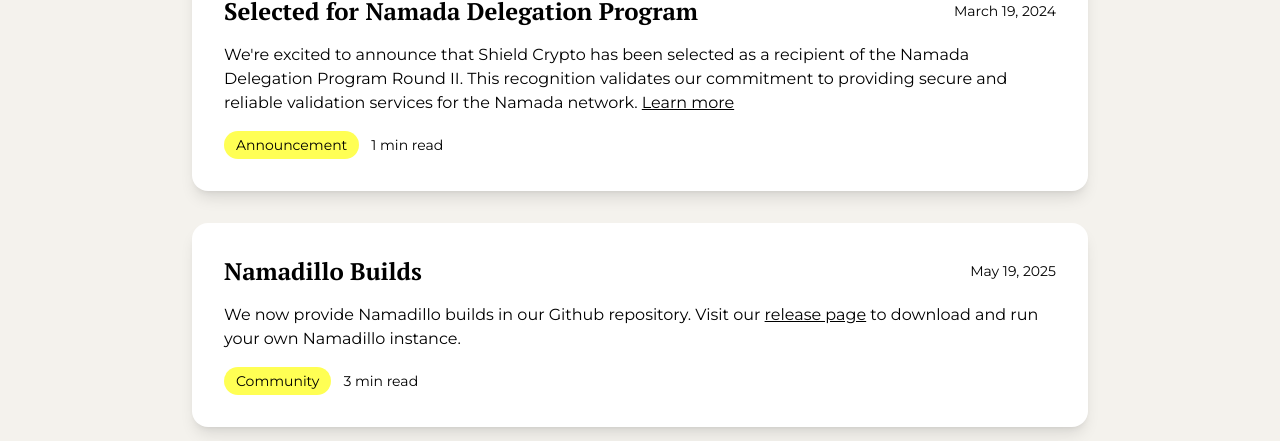
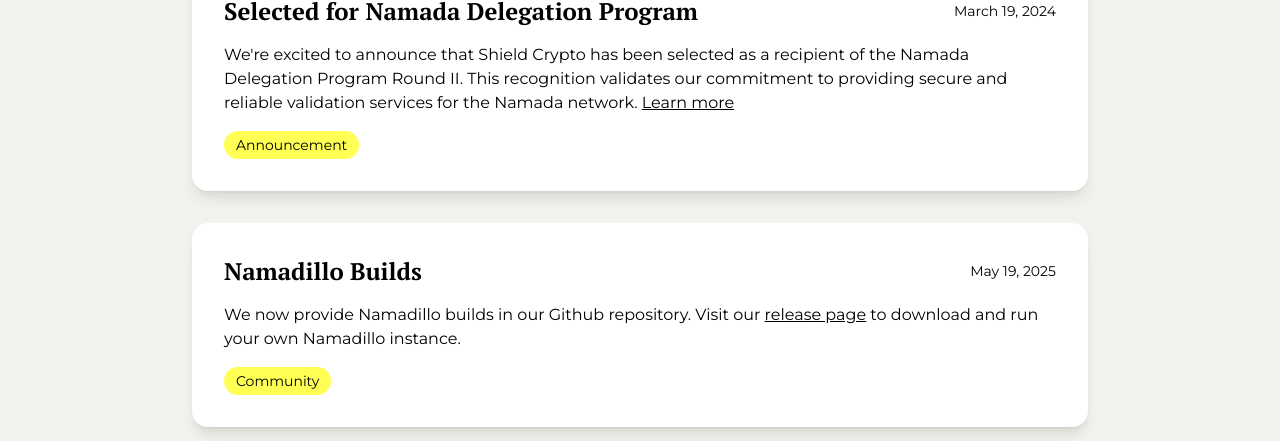
Before and after one commit to shield-crypto/public-website, a plain HTML site: page index.html in a window 1280 px wide. Shown: the part 3437-3878 px from the top of the page. Drawn offline with Linux system fonts and the light colour scheme; no server answers.

Commit message:
deploy: shield-crypto/landingpage@630cbbb30fb5833e118f47ddea1025e54e21d5e8

```diff
--- a/index.html
+++ b/index.html
@@ -445,7 +445,6 @@
         </p>
         <div class="flex items-center text-black font-montserrat text-sm">
           <span class="bg-[#ffff54] px-3 py-1 rounded-full mr-3">Announcement</span>
-          <span class="text-gray-600">1 min read</span>
         </div>
       </article>
 
@@ -461,7 +460,6 @@
         </p>
         <div class="flex items-center text-black font-montserrat text-sm">
           <span class="bg-[#ffff54] px-3 py-1 rounded-full mr-3">Community</span>
-          <span class="text-gray-600">3 min read</span>
         </div>
       </article>
 
```
Also changed, not shown: 1 other file.
